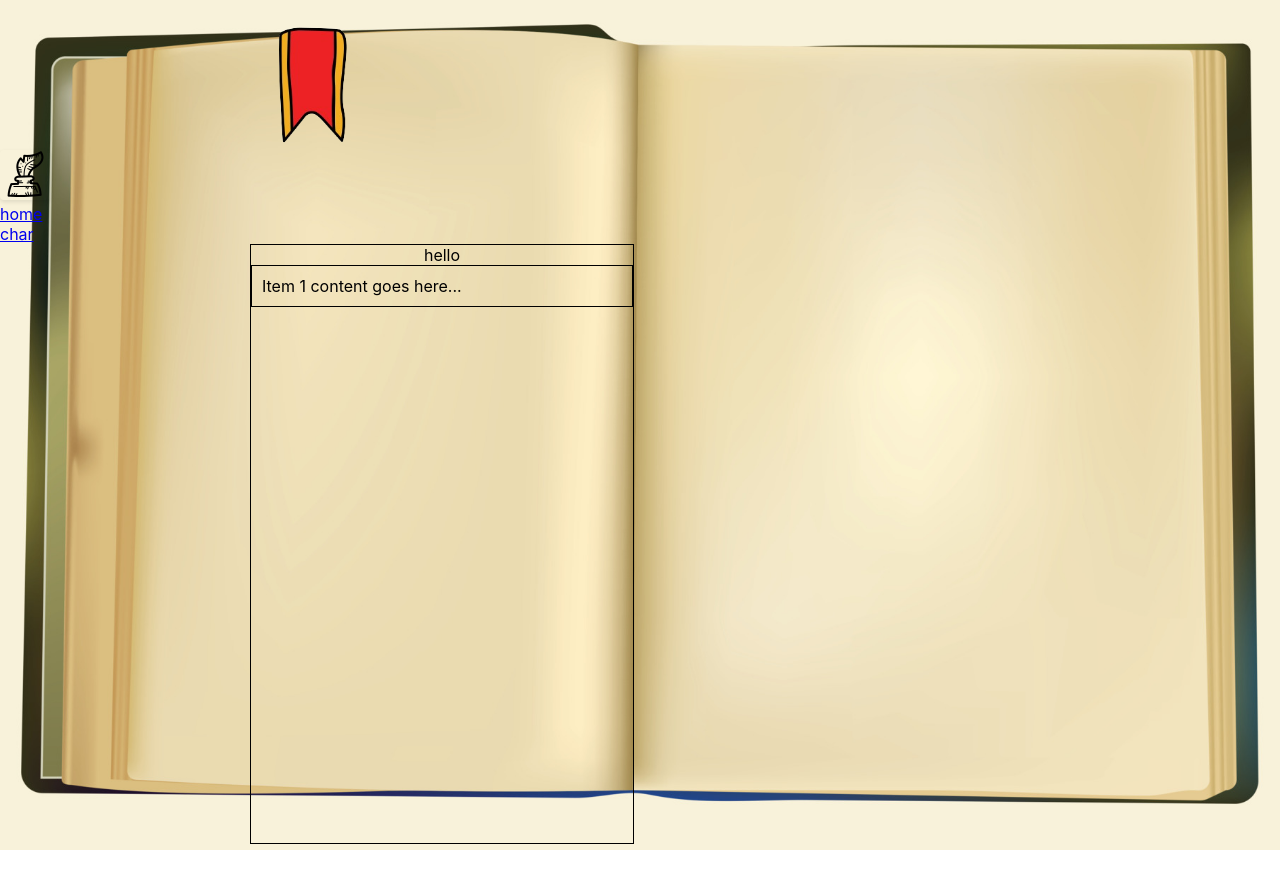
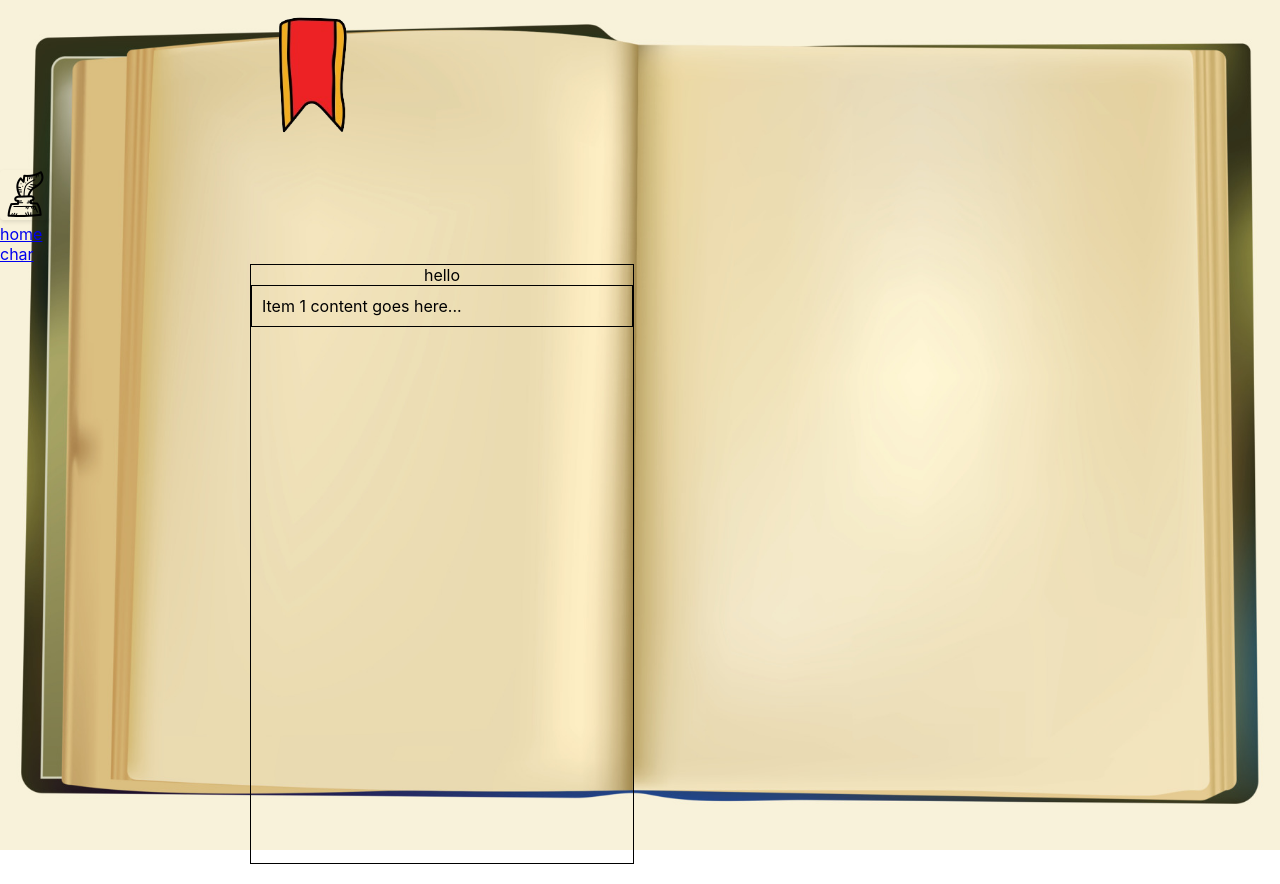
Before and after one commit to Maiquey/DnDiaries, a React (Create React App) app: page / in a window 1280 px wide. Shown: the top 884 px of the page. Built offline with nearby package versions, Linux system fonts and the light colour scheme.

Commit message:
make stuff prettier

```diff
--- a/src/HomeScreen/HomeScreen.css
+++ b/src/HomeScreen/HomeScreen.css
@@ -6,6 +6,8 @@
 }
 
 .bookmark {
+    position: relative;
+    top: -30px; /* Adjust this value as needed to move the button up */
     background-size: cover;
     background-repeat: no-repeat;
     background-position: center;
@@ -14,9 +16,13 @@
     width: 120px;
     height: 130px;
     cursor: pointer;
-    margin-top: -30px;
     margin-right: 1000px;
     margin-left: 250px;
+    margin-top: -10px;
+}
+.bookmark:hover {
+    background-color: transparent; /* Keeps the background color unchanged */
+    border-color: transparent; /* Removes any border highlight */
 }
 
 .wholepage {
```
